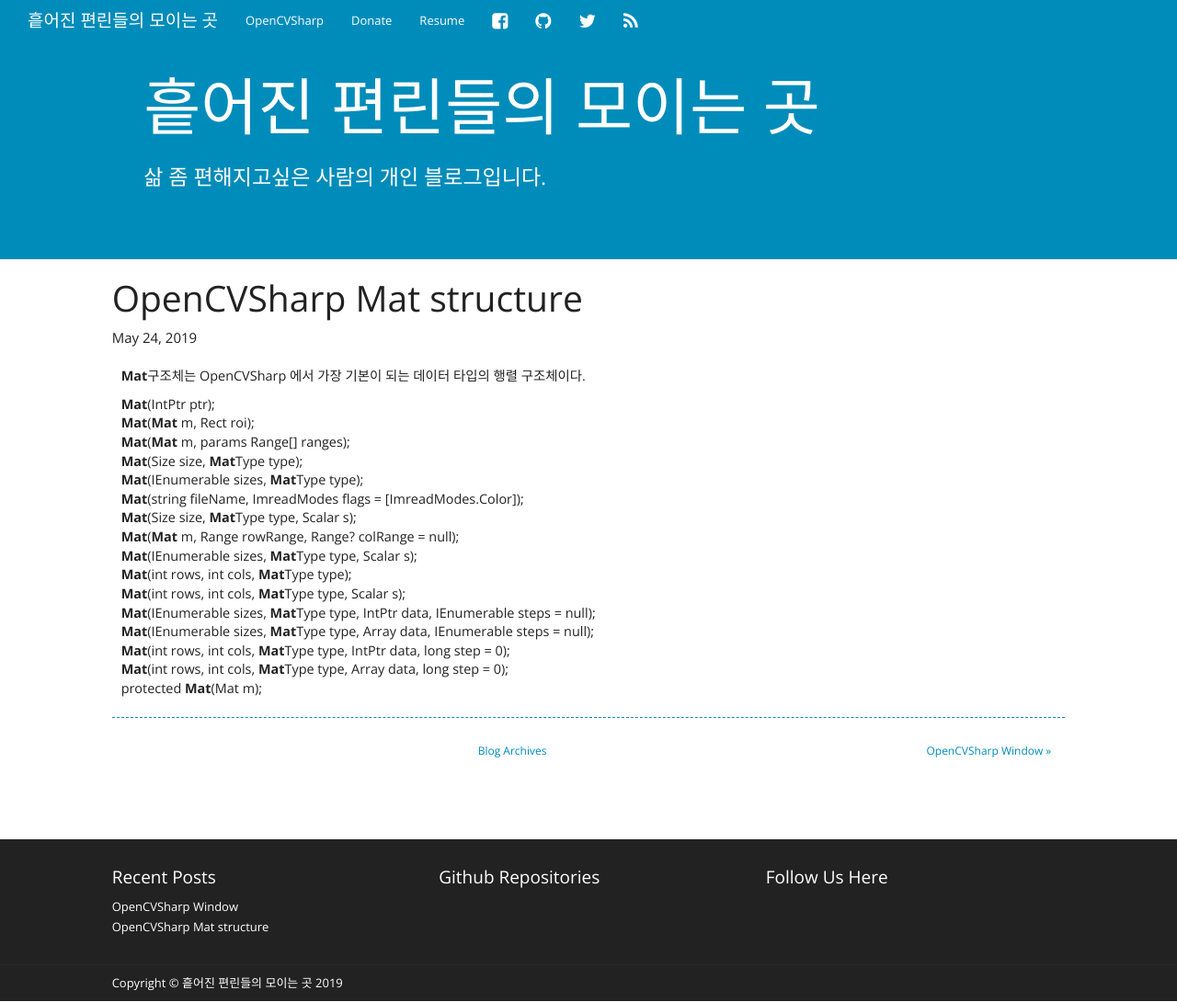
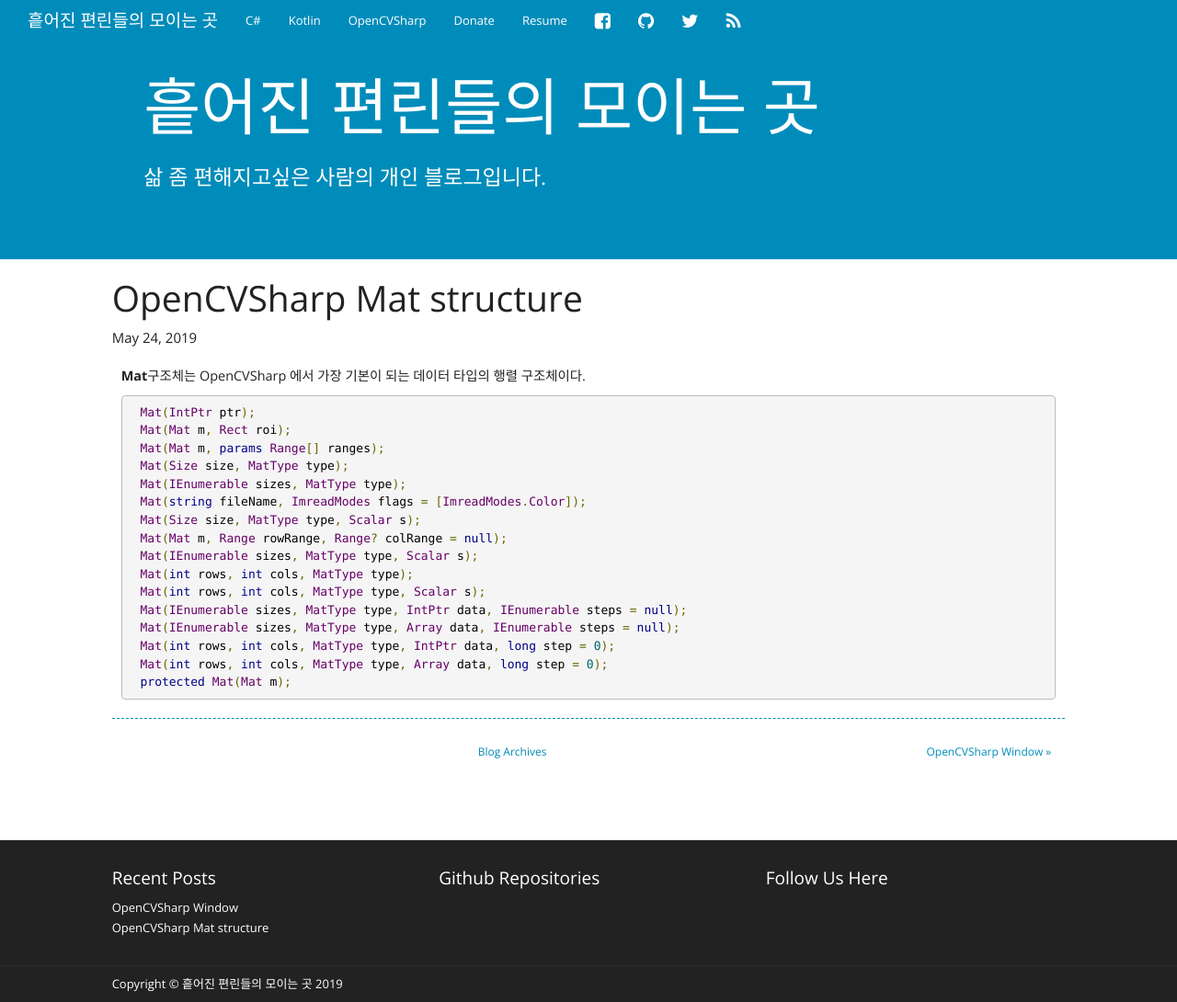
Before and after one commit to MeigoArisa/meigoarisa.github.io, a Jekyll site: the page built from _posts/2019-05-24-OpenCVSharp Mat Structure.md, in a window 1280 px wide and 1090 px high. Shown: the whole window at 92% size. Built offline with Jekyll 4.4.1, drawn with Linux system fonts in a browser that asks for light colours; nearby versions of some CDN libraries; comment, search, counter and statistics services are not loaded.

Commit message:
blog mod

````diff
--- a/_config.yml
+++ b/_config.yml
@@ -39,7 +39,7 @@ authors:
   pranavrajs:
     display_name: kanghyune kim
     email: wwponv158@gmail.com
-    fb:
-    linkedin:
-    twitter:
+    fb: https://www.facebook.com/people/김강현/100025214402730
+    linkedin: https://www.linkedin.com/in/%EA%B0%95%ED%98%84-%EA%B9%80-75477a185/
+    twitter: https://twitter.com/wwponv158
     github: https://github.com/MeigoArisa/
--- a/_posts/2019-05-24-OpenCVSharp Mat Structure.md
+++ b/_posts/2019-05-24-OpenCVSharp Mat Structure.md
@@ -8,19 +8,21 @@ categories: OpenCVSharp
 
 **Mat**구조체는 OpenCVSharp 에서 가장 기본이 되는 데이터 타입의 행렬 구조체이다.
 
- **Mat**(IntPtr ptr);
- **Mat**(**Mat** m, Rect roi);
- **Mat**(**Mat** m, params Range[] ranges);
- **Mat**(Size size, **Mat**Type type);
- **Mat**(IEnumerable sizes, **Mat**Type type);
- **Mat**(string fileName, ImreadModes flags = [ImreadModes.Color]);
- **Mat**(Size size, **Mat**Type type, Scalar s);
- **Mat**(**Mat** m, Range rowRange, Range? colRange = null);
- **Mat**(IEnumerable sizes, **Mat**Type type, Scalar s);
- **Mat**(int rows, int cols, **Mat**Type type);
- **Mat**(int rows, int cols, **Mat**Type type, Scalar s);
- **Mat**(IEnumerable sizes, **Mat**Type type, IntPtr data, IEnumerable steps = null);
- **Mat**(IEnumerable sizes, **Mat**Type type, Array data, IEnumerable steps = null);
- **Mat**(int rows, int cols, **Mat**Type type, IntPtr data, long step = 0);
- **Mat**(int rows, int cols, **Mat**Type type, Array data, long step = 0);
- protected **Mat**(Mat m);
+```c#
+ Mat(IntPtr ptr);
+ Mat(Mat m, Rect roi);
+ Mat(Mat m, params Range[] ranges);
+ Mat(Size size, MatType type);
+ Mat(IEnumerable sizes, MatType type);
+ Mat(string fileName, ImreadModes flags = [ImreadModes.Color]);
+ Mat(Size size, MatType type, Scalar s);
+ Mat(Mat m, Range rowRange, Range? colRange = null);
+ Mat(IEnumerable sizes, MatType type, Scalar s);
+ Mat(int rows, int cols, MatType type);
+ Mat(int rows, int cols, MatType type, Scalar s);
+ Mat(IEnumerable sizes, MatType type, IntPtr data, IEnumerable steps = null);
+ Mat(IEnumerable sizes, MatType type, Array data, IEnumerable steps = null);
+ Mat(int rows, int cols, MatType type, IntPtr data, long step = 0);
+ Mat(int rows, int cols, MatType type, Array data, long step = 0);
+ protected Mat(Mat m);
+```
````
Also changed, not shown: C#.md (added, +7 -0 lines), Kotlin.md (added, +5 -0 lines), _posts/2019-05-26-OpenCVSharp Window.md (+16 -6 lines).
